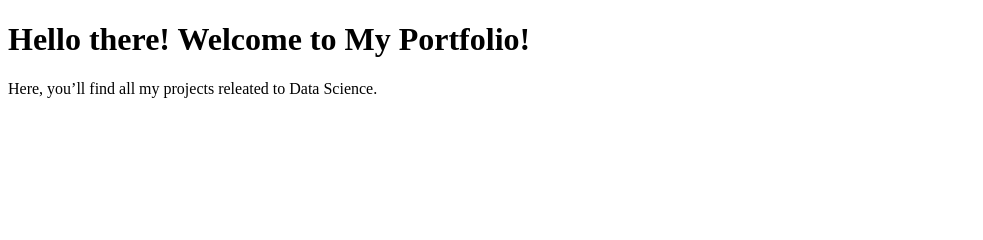
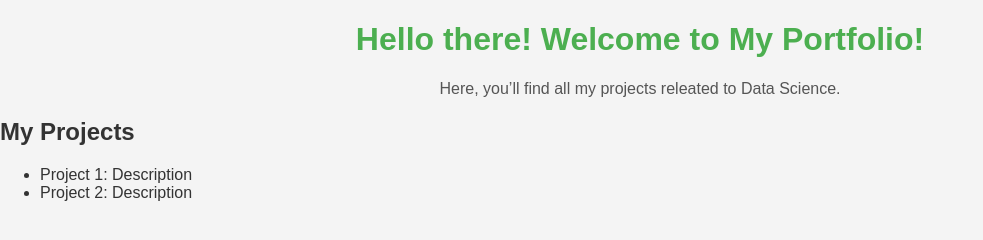
Before and after one commit to Kirankumarseven/KiranKumar.github.io, a plain HTML site: page index.html in a window 1280 px wide. Shown: the whole page, without its empty margins (0-983 px from the left). Drawn offline with Linux system fonts and the light colour scheme.

Commit message:
Update index.html

```diff
--- a/index.html
+++ b/index.html
@@ -1,10 +1,20 @@
 <!DOCTYPE html>
 <html>
+    <link rel="stylesheet" href="style.css">
 <head>
     <title>My Portfolio</title>
 </head>
 <body>
     <h1>Hello there! Welcome to My Portfolio!</h1>
     <p>Here, you’ll find all my projects releated to Data Science.</p>
+
+    <section id="projects">
+    <h2>My Projects</h2>
+    <ul>
+        <li>Project 1: Description</li>
+        <li>Project 2: Description</li>
+    </ul>
+</section>
+
 </body>
 </html>
```
